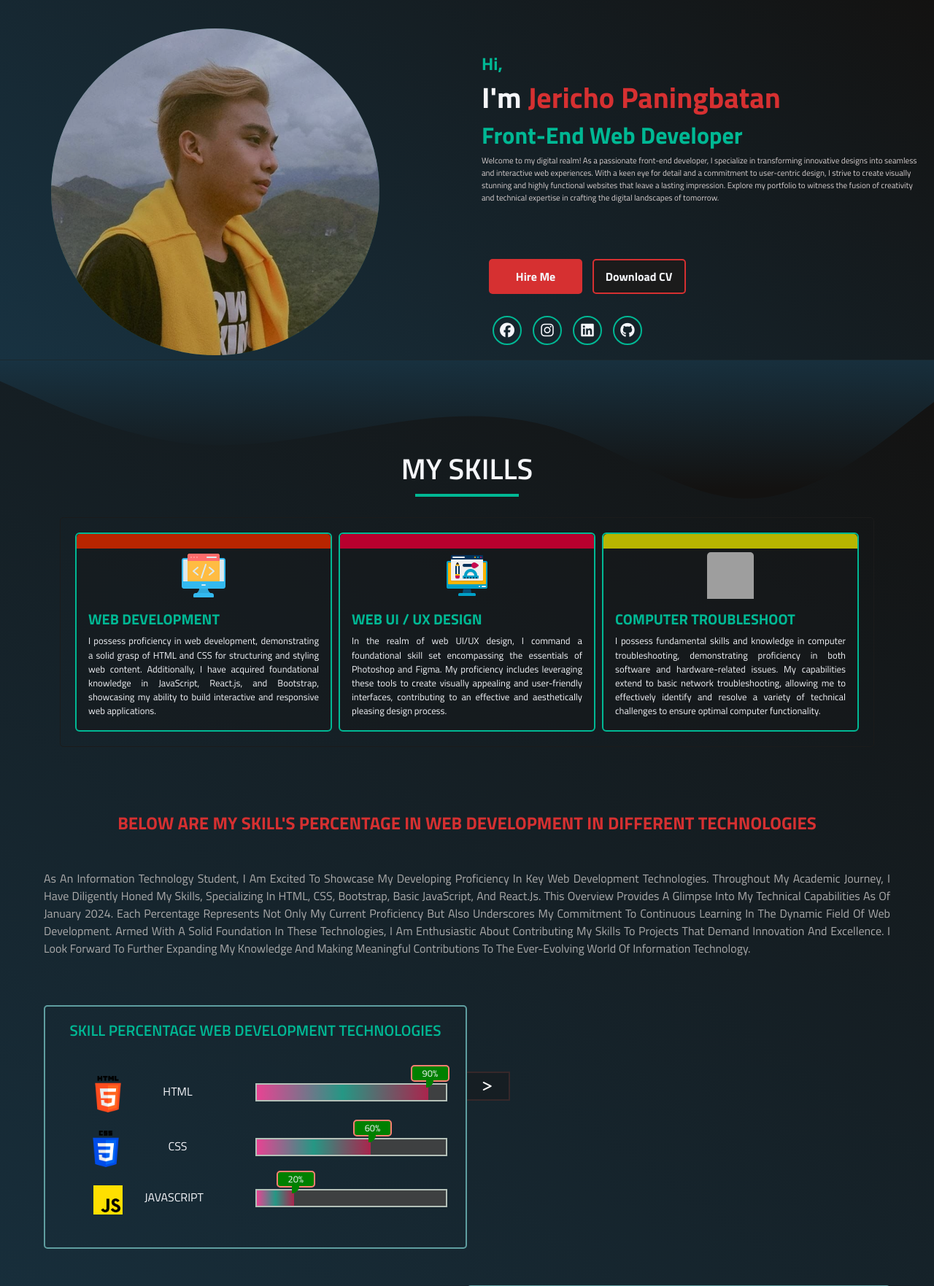
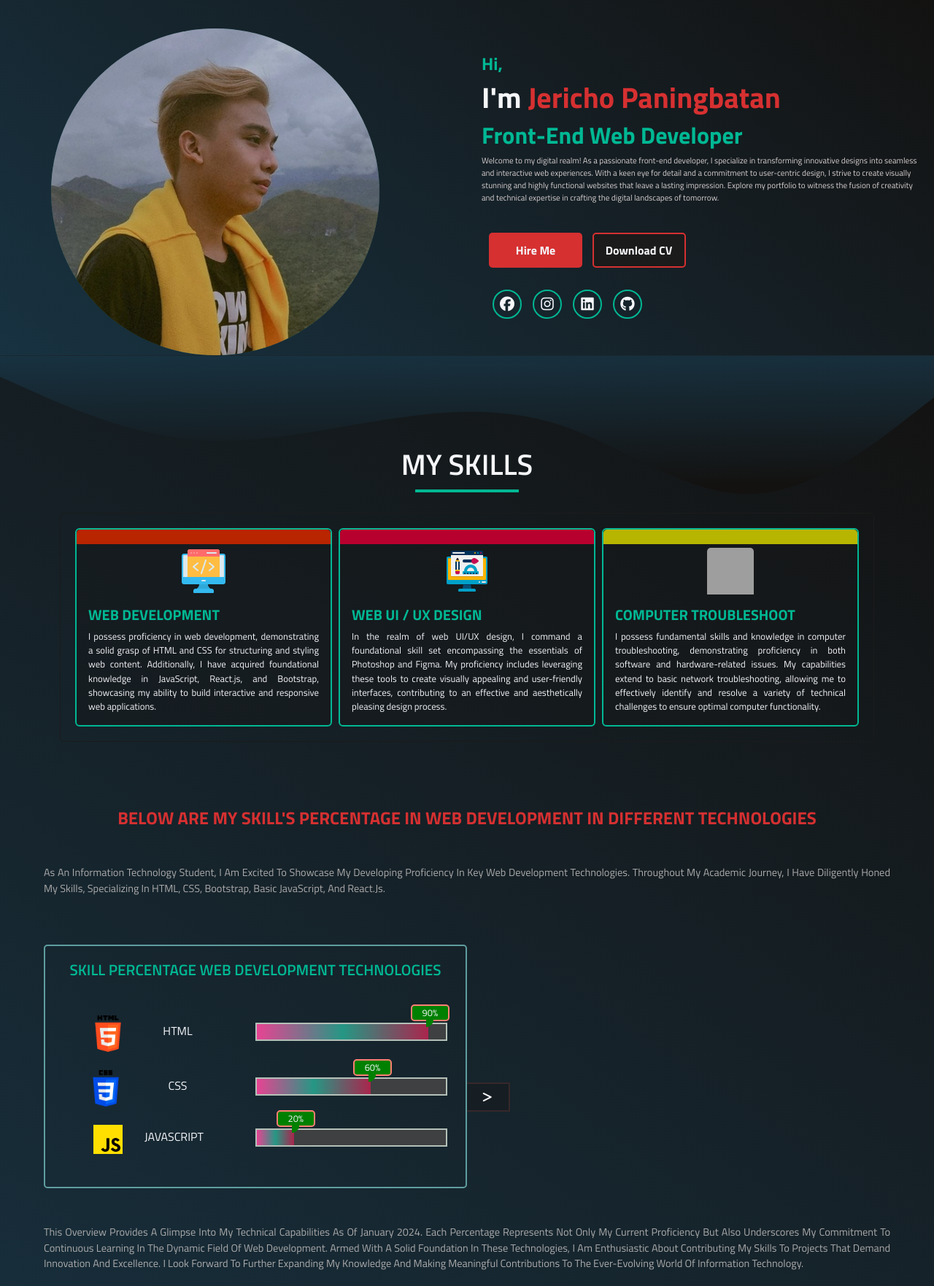
Before and after one commit to Jericho-Paningbatan/Native-Portfolio-Website, a PHP site: page / in a window 1280 px wide. Shown: the part 101-1864 px from the top of the page at 73% size. Run offline with PHP 8.4, Linux system fonts and the light colour scheme; some libraries are stand-ins or nearby versions; grey boxes are pictures that could not be loaded.

Commit message:
UPDATE: 6:39 AM

```diff
--- a/css/styles.css
+++ b/css/styles.css
@@ -296,8 +296,10 @@ position: relative;
   height: auto;
   width: 100%;
   margin-top: 100px;
-  z-index: -2;
+  z-index: 5;
   background: linear-gradient(40deg, #183241, #131211);
+  overflow: hidden;
+
 }
 
 
@@ -339,7 +341,8 @@ position: relative;
 .right-content{
   padding: 20px;
   width: 50%;
-  z-index: -2;
+  z-index: 5;
+  overflow: hidden;
 }
 
 .text-con{
@@ -383,7 +386,9 @@ position: relative;
 }
 .btn-con{
 
-  margin-top: 10%;
+  margin-top: 5%;
+  z-index: 999;
+  padding-block: 10px;
 }
 .btn-con button:nth-child(1){
 
@@ -594,10 +599,11 @@ left: 19px;
 }
 .percent-intro p{
   text-transform: capitalize;
-  font-size: var(--one-rem);
   color: rgb(172, 171, 171);
   text-align: justify;
   margin-top: 50px;
+  font-size: 0.9rem;
+
 }
 .percent-container{
 
@@ -1369,7 +1375,7 @@ footer{
 
     color: var(--tertiary-color);
     width: 100%;
-    margin-top: 5px;
+    margin-top: 20px;
   }
   .card-img-top{
 
--- a/index.html
+++ b/index.html
@@ -12,7 +12,7 @@
   <link rel="stylesheet" href="css/styles2.css">
   <title>Echoo Tech</title>
 </head>
-<body >
+<body>
 
   <header>
     <nav>
@@ -88,8 +88,6 @@
               I strive to create visually stunning and highly functional websites that leave a lasting impression.
               Explore my portfolio to witness the fusion of creativity and technical expertise in crafting the
               digital landscapes of tomorrow.</p>
-        </div>
-
               <div class="btn-con">
 
                 <button type="button" class="buttons">Hire Me</button>
@@ -107,6 +105,9 @@
 
 
               </div>
+        </div>
+
+
 
 
       </div>
@@ -174,7 +175,8 @@
       <div class="percent-intro">
 
           <h2>Below are my skill's percentage in web development in different technologies</h2>
-          <p>As an Information Technology student, I am excited to showcase my developing proficiency in key web development technologies. Throughout my academic journey, I have diligently honed my skills, specializing in HTML, CSS, Bootstrap, basic JavaScript, and React.js. This overview provides a glimpse into my technical capabilities as of January 2024. Each percentage represents not only my current proficiency but also underscores my commitment to continuous learning in the dynamic field of web development. Armed with a solid foundation in these technologies, I am enthusiastic about contributing my skills to projects that demand innovation and excellence. I look forward to further expanding my knowledge and making meaningful contributions to the ever-evolving world of Information Technology.</p>
+          <p>As an Information Technology student, I am excited to showcase my developing proficiency in key web development technologies. Throughout my academic journey, I have diligently honed my skills, specializing in HTML, CSS, Bootstrap, basic JavaScript, and React.js.
+            </p>
 
       </div>
 
@@ -250,8 +252,12 @@
         </div>
 
 
+        <div class="percent-intro">
 
+          <p>        This overview provides a glimpse into my technical capabilities as of January 2024. Each percentage represents not only my current proficiency but also underscores my commitment to continuous learning in the dynamic field of web development. Armed with a solid foundation in these technologies, I am enthusiastic about contributing my skills to projects that demand innovation and excellence. I look forward to further expanding my knowledge and making meaningful contributions to the ever-evolving world of Information Technology.
+          </p>
 
+      </div>
 
 
 
--- a/js/script.js
+++ b/js/script.js
@@ -245,20 +245,6 @@ function isElementInViewport(element) {
   );
 }
 
-var span = document.getElementById('span');
-
-
-function time() {
-  var d = new Date();
-  var s = d.getSeconds();
-  var m = d.getMinutes();
-  var h = d.getHours();
-  span.textContent =  h +"-"+('0'+ m)+'-'+ s;
-
-}
-
-setInterval(time, 1000);
-
 
 
 function mainAni() {
```
Lines whose indentation alone changed are shown as unchanged.
